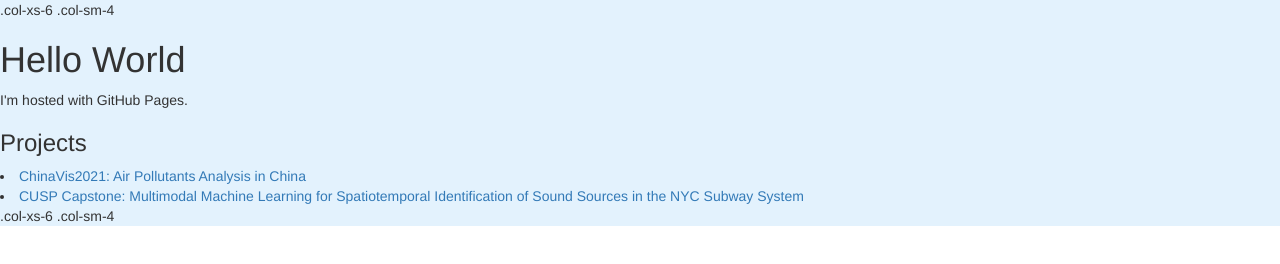
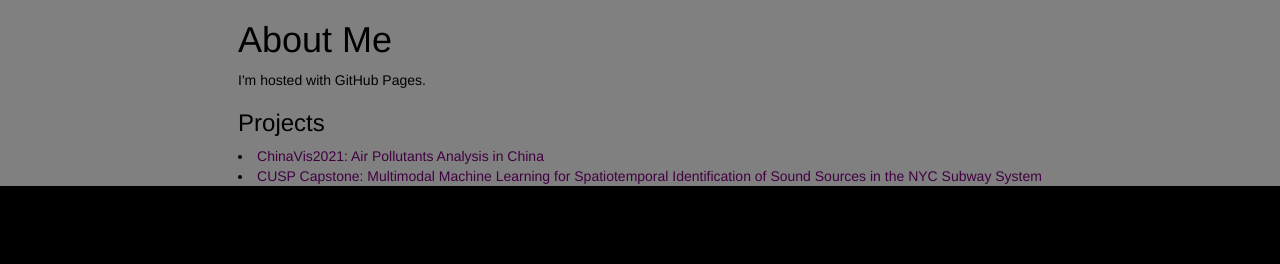
Before and after one commit to JoyceYin/joyceyin.github.io, a plain HTML site: page index.html in a window 1280 px wide. Drawn offline with Linux system fonts and the light colour scheme; files that its build step writes are made by us from their sources.

Commit message:
Update index.html

```diff
--- a/index.html
+++ b/index.html
@@ -8,24 +8,27 @@
 	<link rel="stylesheet" href="static/bootstrap/css/bootstrap.min.css">
 </head>
 
-<body>
-	<div class="container-fluid" style="background-color: #e3f2fd">
+<body style="background-color: black; color: black">
+	<div class="container-fluid">
 		<div class="row">
-			<div class="col">.col-xs-6 .col-sm-4</div>
-			<div class="col-6 align-self-center">
-				<h1>Hello World</h1>
+
+			<!-- Main content col-6 d-flex justify-content-center-->
+			<div class="flexBox" style="display: flex; flex-flow: row wrap; justify-content: center; background-color: white; opacity: 0.5;">
+				<!-- border: solid; border-color: yellow; -->
+				<div class="row center-block; border: solid; border-color: yellow;">
+					<h1>About Me</h1>
 					<p>I'm hosted with GitHub Pages.</p>
 					<h3>Projects</h3>
 						<li>
-						<a href="projects/ChinaVis2021/home.html">ChinaVis2021: Air Pollutants Analysis in China</a>
+							<a href="projects/ChinaVis2021/home.html" style="color:purple;">ChinaVis2021: Air Pollutants Analysis in China</a>
 						</li>
 						<li>
-						<a href="projects/CapstoneSubway/intro.html">CUSP Capstone: Multimodal Machine Learning for Spatiotemporal Identification of Sound Sources in the NYC Subway System</a>
+							<a href="projects/CapstoneSubway/intro.html" style="color:purple;">CUSP Capstone: Multimodal Machine Learning for Spatiotemporal Identification of Sound Sources in the NYC Subway System</a>
 						</li>
 				</div>
-			<!-- Optional: clear the XS cols if their content doesn't match in height -->
-			<!-- div class="clearfix visible-xs-block"></div -->
-			<div class="col">.col-xs-6 .col-sm-4</div>
+
+			</div>
+
 		</div>
 	</div>
 
```
Lines whose indentation alone changed are shown as unchanged.
